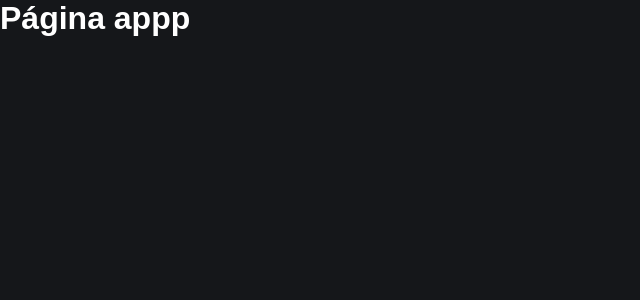
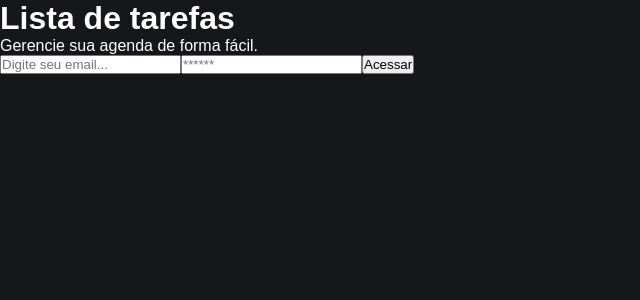
Before and after one commit to Camilla126/Lista_De_Tarefas, a React (Create React App) app: page / in a window 1280 px wide. Shown: the top 300 px of the page, without its empty margins (0-640 px from the left). Built offline with nearby package versions, Linux system fonts and the light colour scheme.

Commit message:
fazendo parte funcional da home e montando estrutura

```diff
--- a/src/pages/Home/index.jsx
+++ b/src/pages/Home/index.jsx
@@ -1,8 +1,33 @@
+import { useState } from "react"
+import '.home.css'
+
 export default function Home(){
+const [email, setEmail] = useState('')
+const [password, setPassword ] = useState('')
+
     return(
-      <div>
-      <h1>Página appp </h1>
+      <div className="home-container">
+        <h1>Lista de tarefas</h1>
+        <span>Gerencie sua agenda de forma fácil.</span>
 
-        </div>
+    <form>
+      <input
+      type="text"
+      placeholder="Digite seu email..."
+      value={email}
+      onChange={(e) => setEmail(e.target.value)}
+       />
+
+<input
+autoComplete="false"
+      type="password"
+      placeholder="******"
+      value={password}
+      onChange={(e) => setPassword(e.target.value)}
+       />
+
+       <button type="submit">Acessar</button>
+    </form>
+      </div>
     )
   }
```
